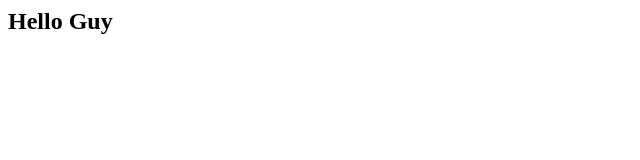
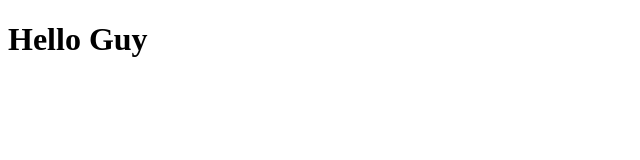
Before and after one commit to oeunsomang/Demo-Test, a plain HTML site: page index.html in a window 1280 px wide. Shown: the whole page, without its empty margins (0-640 px from the left). Drawn offline with Linux system fonts and the light colour scheme.

Commit message:
Update Html

```diff
--- a/index.html
+++ b/index.html
@@ -1,5 +1,11 @@
-<html>
-  <body>
-    <h2>Hello Guy</h2>
-  </body>
+<!DOCTYPE html>
+<html lang="en">
+<head>
+    <meta charset="UTF-8">
+    <meta name="viewport" content="width=device-width, initial-scale=1.0">
+    <title>Git Hup</title>
+</head>
+<body>
+    <h1>Hello Guy</h1>
+</body>
 </html>
```
